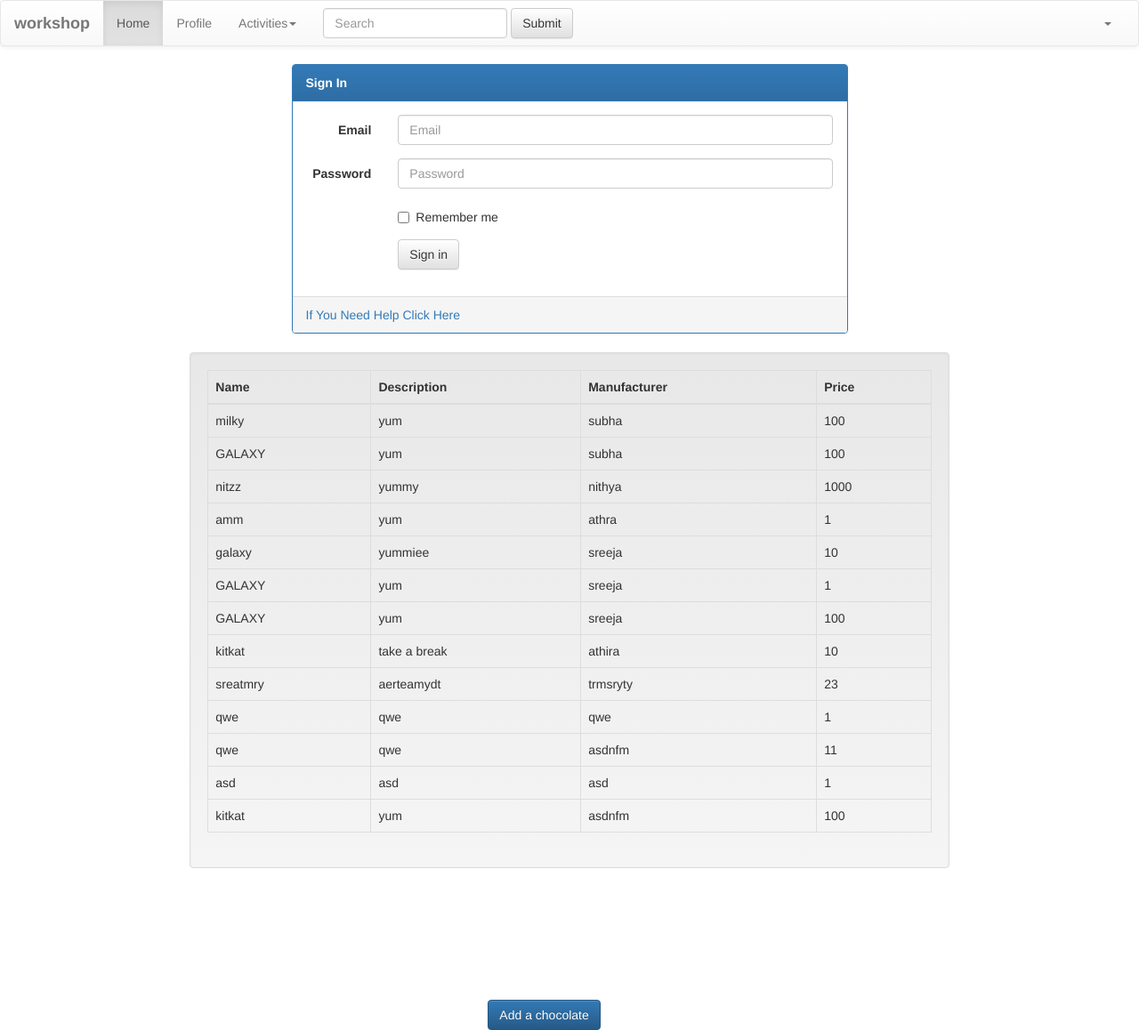
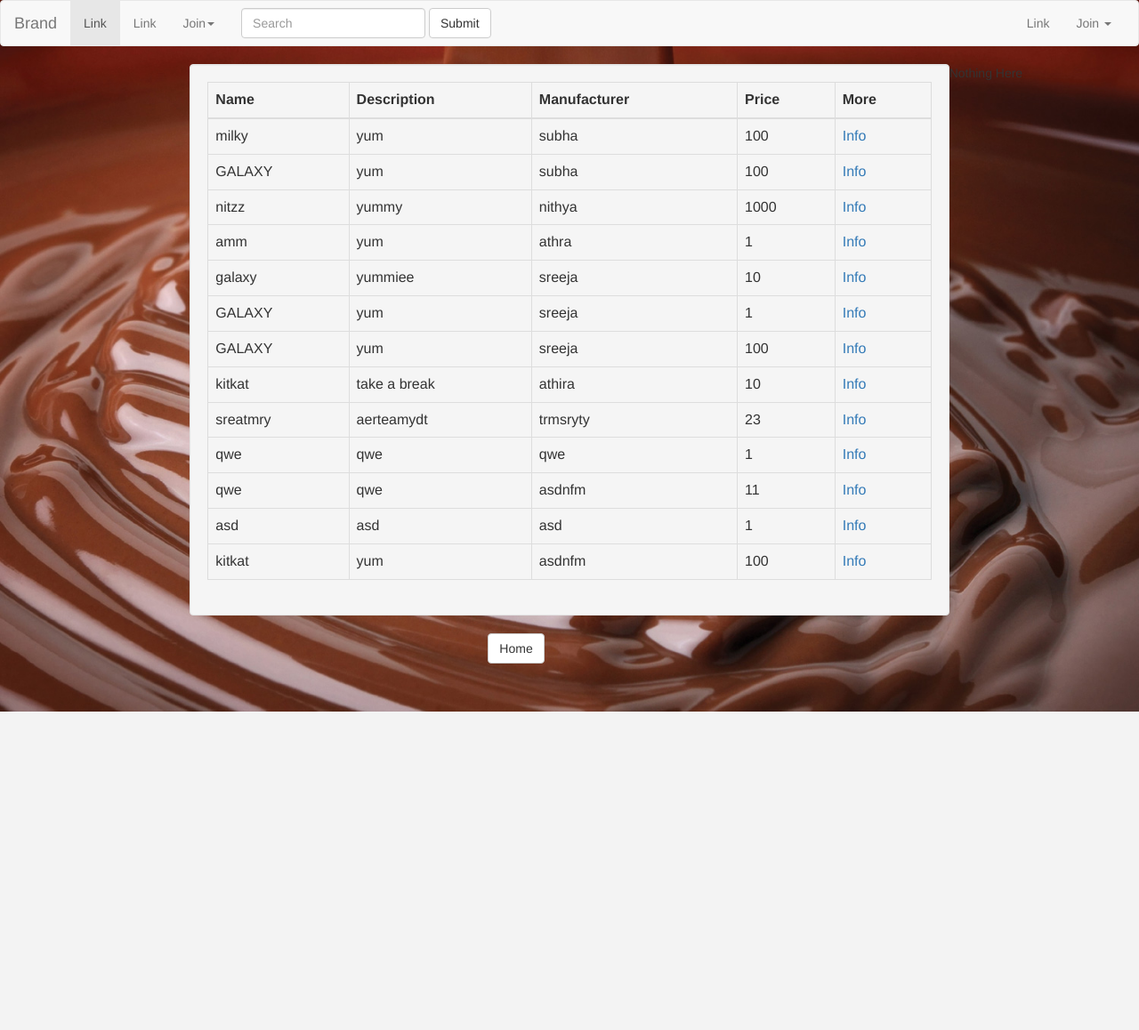
Before and after one commit to sreejakailas/workshop, a Django app: page / in a window 1280 px wide. Shown: the whole page at 89% size. After the commit the page ends 800 px from the top, so only its background shows below. Run offline with Django 3.2, Linux system fonts and the light colour scheme; data comes from the database, SQL or seed files in the repository; both versions use the stored data as it was after the commit; some libraries are stand-ins or nearby versions.

Commit message:
adding chocolates

```diff
--- a/register/templates/index.html
+++ b/register/templates/index.html
@@ -1,12 +1,22 @@
-{%  load staticfiles %}
-<!DOCTYPE html>
-<html lang="en">
+{% load staticfiles %}
+<html xmlns="http://www.w3.org/1999/html">
+
+<title> he he he </title>
 <head>
-    <!-- Latest compiled and minified CSS -->
-    <link rel="stylesheet" href="{%  static 'css/bootstrap.min.css' %}" integrity="sha384-1q8mTJOASx8j1Au+a5WDVnPi2lkFfwwEAa8hDDdjZlpLegxhjVME1fgjWPGmkzs7" crossorigin="anonymous"><!-- Optional theme -->
-    <link rel="stylesheet" href="{%  static 'css/bootstrap-theme.min.css' %}" integrity="sha384-fLW2N01lMqjakBkx3l/M9EahuwpSfeNvV63J5ezn3uZzapT0u7EYsXMjQV+0En5r" crossorigin="anonymous"><!-- Latest compiled and minified JavaScript -->
-    <script type="text/javascript" src="{%  static 'js/jquery-1.11.1.min.js' %}"></script>
-    <script type="text/javascript" src="{%  static 'js/bootstrap.min.js' %}"></script></head>
+
+<link rel="stylesheet" href="{%  static 'css/bootstrap.min.css' %}" integrity="sha384-1q8mTJOASx8j1Au+a5WDVnPi2lkFfwwEAa8hDDdjZlpLegxhjVME1fgjWPGmkzs7" crossorigin="anonymous">
+
+<link rel="stylesheet" href="{%  static 'css/bootstrap.min.css' %}"integrity="sha384-fLW2N01lMqjakBkx3l/M9EahuwpSfeNvV63J5ezn3uZzapT0u7EYsXMjQV+0En5r" crossorigin="anonymous">
+
+
+    <script src="{%  static 'js/jquery-1.11.1.min.js' %}"></script>
+
+<script src="{%  static 'js/bootstrap.min.js' %}"></script>
+
+
+
+</head>
+<body style="background-image: url({% static "images/coco.jpg" %});background-repeat:no-repeat;background-size:100%;height: 140px;display:block;padding:0 !important;margin:0;" >
 <body>
 <nav class="navbar navbar-default">
   <div class="container-fluid">
@@ -18,21 +28,21 @@
         <span class="icon-bar"></span>
         <span class="icon-bar"></span>
       </button>
-            <a class="navbar-brand" href="#"><b>workshop</b></a>
+      <a class="navbar-brand" href="#">Brand</a>
     </div>
+
     <!-- Collect the nav links, forms, and other content for toggling -->
     <div class="collapse navbar-collapse" id="bs-example-navbar-collapse-1">
       <ul class="nav navbar-nav">
-                <li class="active"><a href="#">Home <span class="sr-only">(current)</span></a></li>
-                <li><a href="#">Profile</a></li>
+        <li class="active"><a href="#">Link <span class="sr-only">(current)</span></a></li>
+        <li><a href="#">Link</a></li>
         <li class="dropdown">
-                    <a href="#" class="dropdown-toggle" data-toggle="dropdown" role="button" aria-haspopup="true" aria-expanded="false">Activities<span class="caret"></span></a>
+          <a href="#" class="dropdown-toggle" data-toggle="dropdown" role="button" aria-haspopup="true" aria-expanded="false">Join<span class="caret"></span></a>
           <ul class="dropdown-menu">
-                        <li><a href="#">Action</a></li>
-                        <li><a href="#">Another action</a></li>
-                        <li><a href="#">Something else here</a></li>
-                        <li role="separator" class="divider"></li>
-                        <li><a href="#">Separated link</a></li>
+            <li><a href="#">Sign Up</a></li>
+            <li><a href="#">Sign in</a></li>
+            <li><a href="#">More...</a></li>
+
           </ul>
         </li>
       </ul>
@@ -43,63 +53,39 @@
         <button type="submit" class="btn btn-default">Submit</button>
       </form>
       <ul class="nav navbar-nav navbar-right">
+        <li><a href="#">Link</a></li>
         <li class="dropdown">
-                    <a href="#" class="dropdown-toggle" data-toggle="dropdown" role="button" aria-haspopup="true" aria-expanded="false"><span class="caret"></span></a>
+          <a href="#" class="dropdown-toggle" data-toggle="dropdown" role="button" aria-haspopup="true" aria-expanded="false">Join <span class="caret"></span></a>
           <ul class="dropdown-menu">
+             {% if request.user.is_anonymous %}
+                 <li><a href="{%  url 'register_user'%}">SIGN UP</a></li>
+                 <li><a href="{% url 'login' %}">SIGN IN</a></li>
+             {% else %}
+               <li>
+                           <div class="btn-group">
+                               <li><a href="{% url 'logout' %}">logout</a></li>
+                                <li><a href="{% url 'user_profile_update' %}">Edit Profile</a></li>
 
-                        <li><a href="{% url 'register_user' %}">Sign up</a></li>
-                        <li><a href="{% url 'login' %}">LogIn</a></li>
+                               <a class="btn-new btn-nav btn-white" data-toggle="dropdown"><i class="fa fa-user fa-fw"></i>
+                                   {% if request.user.user_first_name %}
+                                   {{ request.user.user_first_name }}
+                                   {% elif request.user.username %}
+                                   {{ request.user.username }}
+                                   {% else %}
+                                   {{ request.user.email }}
+                                   {% endif %}
+                                   {% endif %}
 
           </ul>
         </li>
-
       </ul>
-
-
     </div><!-- /.navbar-collapse -->
   </div><!-- /.container-fluid -->
 </nav>
-<div class="row">
-    <div class="col-md-6 col-md-offset-3">
-        <div class="panel panel-primary">
-            <div class="panel-heading" ><b>Sign In</b></div>
-            <div class="panel-body">
-                <form class="form-horizontal">
-                    <div class="form-group">
-                        <label for="inputEmail3" class="col-sm-2 control-label">Email</label>
-                        <div class="col-sm-10">
-                            <input type="email" class="form-control" id="inputEmail3" placeholder="Email">
-                        </div>
-                    </div>
-                    <div class="form-group">
-                        <label for="inputPassword3" class="col-sm-2 control-label">Password</label>
-                        <div class="col-sm-10">
-                            <input type="password" class="form-control" id="inputPassword3" placeholder="Password">
-                        </div>
-                    </div>
-                    <div class="form-group">
-                        <div class="col-sm-offset-2 col-sm-10">
-                            <div class="checkbox">
-                                <label>
-                                    <input type="checkbox"> Remember me
-                                </label>
-                            </div>
-                        </div>
-                    </div>
-                    <div class="form-group">
-                        <div class="col-sm-offset-2 col-sm-10">
-                            <button type="submit" class="btn btn-default">Sign in</button>
-                        </div>
-                    </div>
-                </form>
-            </div>
-            <div class="panel-footer"><a href="http://www.google.co.in">If You Need Help Click Here</a></div>
-        </div>
-    </div>
-    <div class="col-md-6"></div>
-</div>
 
 <div class="col-md-8 col-md-offset-2 well">
+
+
 <table class="table table-hover table-bordered table-responsive">
     <thead>
     <tr>
@@ -115,6 +101,9 @@
         <th>
             Price
         </th>
+           <th>
+            More
+        </th>
     </tr>
     </thead>
     <tbody>
@@ -124,6 +113,7 @@
             <td> {{ item.description }}</td>
             <td> {{ item.manufacturer }}</td>
             <td> {{ item.price }}</td>
+            <td> <a href="{% url 'chocolate_info' item.id %}">Info</a> </td>
         </tr>
     {% endfor %}
     </tbody>
@@ -131,14 +121,33 @@
 </div>
 
 
-{%  if reqest.user.is_anonymous %}
-    NOTHING HERE:(
-{%  else %}
-    <div class="col-md-6 col-md-offset-5" style="padding-top:10%;">
+
+
+
+
+
+
+
+
+
+{%  if user.is_anonymous %}
+Nothing Here
+{% else %}
+ <div class="col-md-6 col-md-offset-5">
         <a href="{% url 'Add_chocolate' %}">
-            <button class="btn btn-primary">Add a chocolate</button>
+              <button type="submit" class="btn btn-default">Add Chocolate</button>
         </a>
         </div>
-{%  endif %}
+
+{% endif %}
+
+<div class="col-md-6 col-md-offset-5">
+        <a href="{% url 'home' %}">
+              <button type="submit" class="btn btn-default">Home</button>
+        </a>
+        </div>
+
+
 </body>
+
 </html>
--- a/register/urls.py
+++ b/register/urls.py
@@ -11,6 +11,7 @@ urlpatterns = [
     url(r'^user/success/', TemplateView.as_view(template_name='page.html'),
         name='page'),
     url(r'^chocolate/add/',AddChocolateView.as_view(), name='Add_chocolate'),
-    url(r'^chocolate/success/',AddChocolateView.as_view(template_name='sucess.html'), name='bak')
-
+    url(r'^chocolate/success/',AddChocolateView.as_view(template_name='sucess.html'), name='bak'),
+    url( r'^chocolate/info/(?P<choco_id>\d+)/$', ChocolateDetailsView.as_view(), name="chocolate_info"),
+    url(r'^user/profile/edit/$', UserProfileUpdateView.as_view(), name='user_profile_update'),
 ]
--- a/register/views.py
+++ b/register/views.py
@@ -6,6 +6,7 @@ from django.views.generic.edit import FormView,UpdateView
 from django.core.urlresolvers import reverse_lazy
 from mysite import *
 from django.views.generic import ListView
+from django.views.generic.detail import DetailView
 
 # Create your views here.
 class Home(ListView):
@@ -41,3 +42,28 @@ class AddChocolateView(FormView):
     def form_valid(self, form):
         form.save()
         return FormView.form_valid(self, form)
+
+class ChocolateDetailsView(DetailView):
+    template_name = "chocolate_detail.html"
+
+    def get_object(self, queryset=None):
+        choco_id = self.kwargs['choco_id']
+        obj = Chocolate.objects.get(id=choco_id)
+        if obj:
+            return obj
+        else:
+            raise Http404("No details Found.")
+
+class CurrentUserMixin(object):
+    model = User
+
+    def get_object(self, *args, **kwargs):
+        try: obj = super(CurrentUserMixin, self).get_object(*args, **kwargs)
+        except AttributeError: obj = self.request.user
+        return obj
+
+class UserProfileUpdateView(LoginRequiredMixin, CurrentUserMixin, UpdateView):
+    model = User
+    fields = user_fields + user_extra_fields
+    template_name_suffix = '_update_form'
+    success_url = '/registration/user/success/'
```
Also changed, not shown: register/templates/chocolate_detail.html (added, +8 -0 lines), register/templates/register/user_update_form.html (added, +65 -0 lines), db.sqlite3, media/images/coco.jpg (added), register/forms.py (line endings or trailing spaces), 4 other files. Lines whose indentation alone changed are shown as unchanged.
